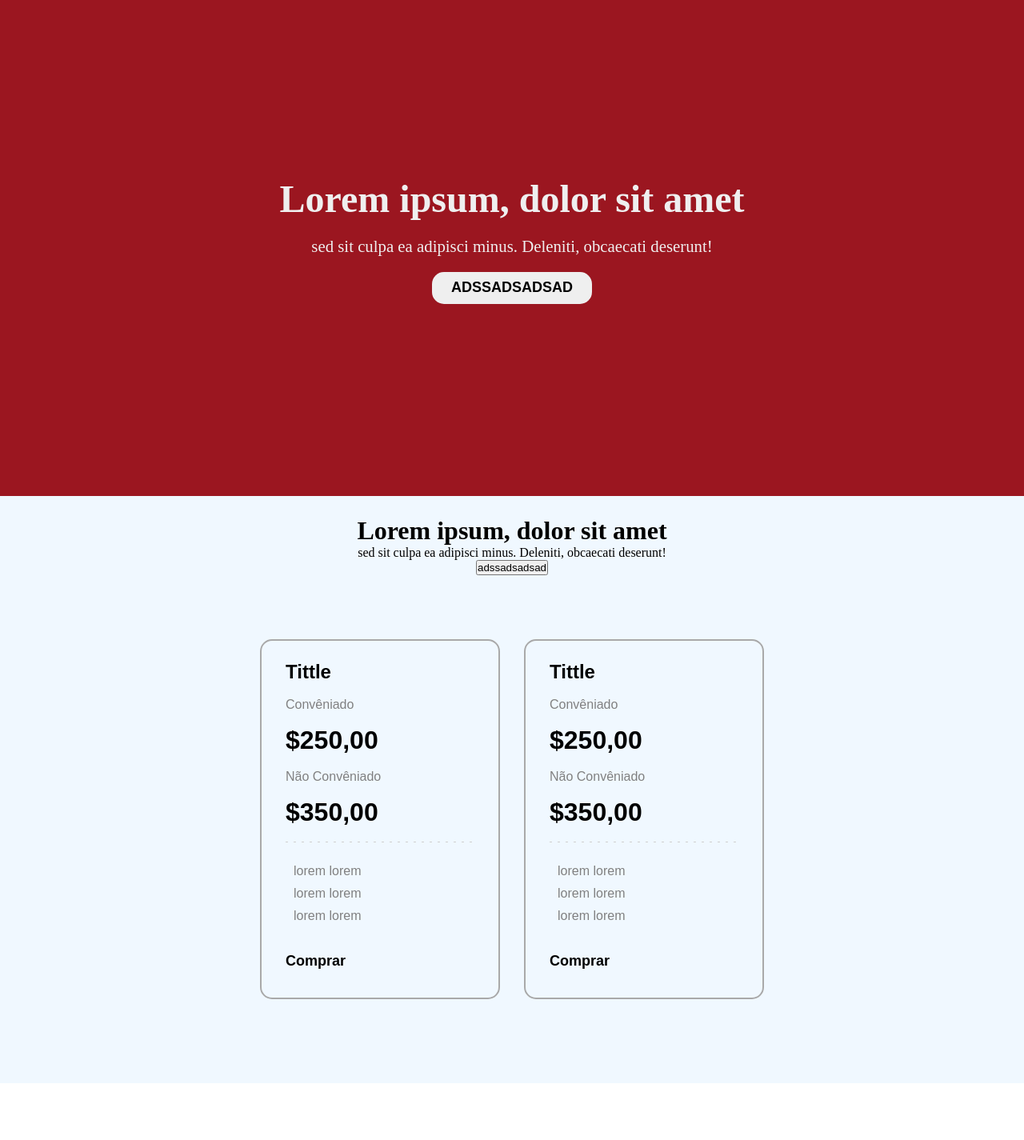
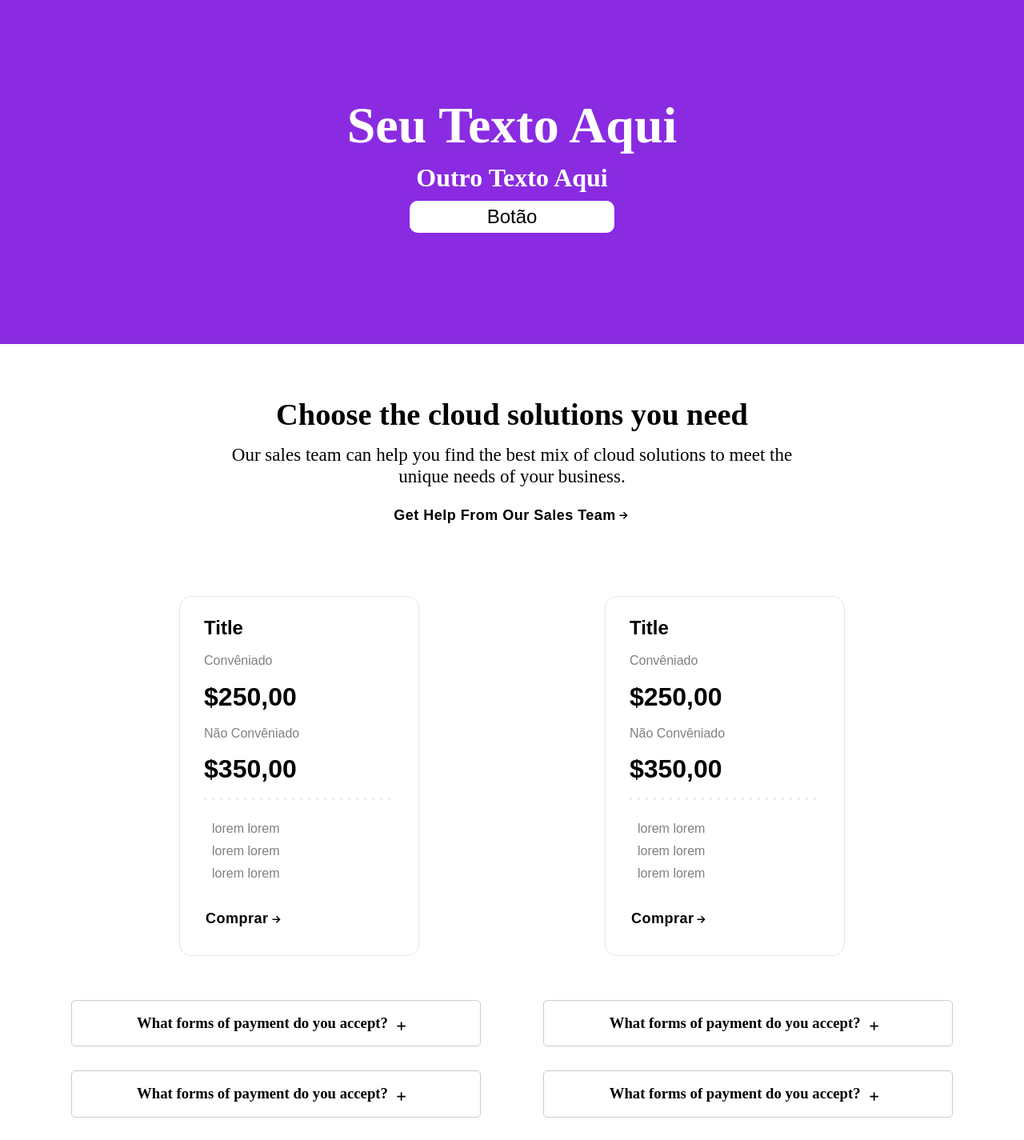
Before and after one commit to jvg21/SalesPage, a React (Vite) app: page / in a window 1280 px wide. Shown: the part 20-1445 px from the top of the page at 80% size. Before the commit the page ends 1374 px from the top, so only its background shows below. Built offline with nearby package versions, Linux system fonts and the light colour scheme.

Commit message:
newComponents

```diff
--- a/src/components/PricingPage.tsx
+++ b/src/components/PricingPage.tsx
@@ -1,102 +1,133 @@
 import styled from "styled-components";
+import { SalesPageButton } from "./presentation/salescardbutton/SalesPageButton";
 import WhiteSalesCard from "./presentation/salescard2/WhiteSalesCard";
+import QuestionCard from "./presentation/questioncard/QuestionCard";
+import CollapsibleCard from "./presentation/imagecard/ImageCard";
 
-const PricingHomeDiv = styled.div`
-
-    background-color: #9B1620;
-    color: #efefef;
-
-    height: 80vh;
-    width: 100vw;
-
+const StandartDiv = styled.div`
+    width: 100%;
+    min-width: 260px;
     display: flex;
     justify-content: center;
     align-items: center;
     flex-direction: column;
     text-align: center;
+    overflow: hidden;
+    transform: all 2s ease ;
 
-    gap: 20px 0;
+`;
 
-    h1{
-        font-size: 3rem;
-    }
+const T1 = styled.h1`
+    font-size : clamp(2.2rem, 5.5vw, 4rem);
+`;
 
-    p{
-        font-size: 1.3rem;
-    }
+const T2 = styled.h2`
+    font-size : clamp(2rem, 3vw, 2.5rem);
+    font-weight: 900;
+`;
 
-    button{
-        color: black;
+const T3 = styled.h3`
+    font-size : clamp(1.5rem, 3vw, 2rem);
+`;
 
-        width: 200px;
-        height: 40px;
+const Paragraph = styled.p`
+    font-size : clamp(1rem, 1.8vw, 1.6rem);
+`;
 
-        font-size: 18px;
-        font-weight: 600;
+const PricingPageHomeDiv = styled(StandartDiv)`
+    background-color: blueviolet;
+    color: white;
+    height: 450px;
+    padding: 10vw;
+    gap: 10px;
 
-        border: none;
-        border-radius: 15px;
+`;
+const PricingPageHomeButton = styled.button`
+    background-color: white;
+    width: 20vw;
+    height: 40px;
+    border: 0;
+    border-radius: 10px;
+    font-size : clamp(1.5rem, 1.8vw, 2rem);
+    cursor: pointer;
 
-        text-transform: uppercase;
-    }
-
-    button:hover{
+    &:hover{
         box-shadow: 0 5px 15px rgba(255, 255, 255, 0.5);
     }
 
-`;
-const PricingSecondDiv = styled.div`
-    background-color: aliceblue;
-
-    height: 100%;
-    width: 100%;
-    padding: 25px;
-
-    display: flex;
-    justify-content: center;
-    align-items: center;
-    flex-direction: column;
-    text-align: center;
+    @media screen and (max-width: 700px){
+        width: 16rem;
+    }
 
 `;
 
-const PricingCardsDiv = styled.div`
-    width: 100%;
-    height: 100%;
-    padding: 10vh;
-
-    display: flex;
-    justify-content: center;
-    align-items: center;
-    flex-wrap: wrap;
-
-    gap: 0 30px;
+const PricingPagesSecondDiv = styled(StandartDiv)`
+    /* background-color: lightcoral; */
+    height: auto;
+`;
+const PricingPageInfoDiv = styled(StandartDiv)`
+    /* background-color: aqua; */
+    width: 60vw;
+    height: 300px;
+    gap: 15px;
 
 `;
+const CardsDisplayDiv = styled(StandartDiv)`
+    /* background-color: lightgray; */
+    justify-content:space-evenly;
+    flex-direction: row;
+    flex-wrap: wrap;
+    padding: 15px;
+    gap: 10px;
+
+`;
+
+const FAQDisplayDiv = styled(StandartDiv)`
+    /* background-color: #ff0303; */
+    justify-content:space-evenly;
+    flex-direction: row;
+    flex-wrap: wrap;
+    padding: 30px;
+    gap: 10px;
+
+`;
+
+const imageUrl = "https://encrypted-tbn0.gstatic.com/images?q=tbn:ANd9GcS-W4xjGG0vhPQk4yr42TcZyTi9TRvlXI7rRc2uQ4P__g&s"
 export function PricingPage() {
-
     return (
         <>
-            <PricingHomeDiv>
-                <h1>Lorem ipsum, dolor sit amet </h1>
-                <p> sed sit culpa ea adipisci minus. Deleniti, obcaecati deserunt!</p>
-                <button>adssadsadsad</button>
-            </PricingHomeDiv>
+            <PricingPageHomeDiv>
+                <T1>Seu Texto Aqui</T1>
+                <T3>Outro Texto Aqui</T3>
+                <PricingPageHomeButton>Botão</PricingPageHomeButton>
+            </PricingPageHomeDiv>
 
-            <PricingSecondDiv>
-                <h1>Lorem ipsum, dolor sit amet </h1>
-                <p> sed sit culpa ea adipisci minus. Deleniti, obcaecati deserunt!</p>
-                <button>adssadsadsad</button>
+            <PricingPagesSecondDiv>
+                <PricingPageInfoDiv>
+                    <T2>Choose the cloud solutions you need</T2>
+                    <Paragraph>Our sales team can help you find the best mix of cloud solutions to meet the unique needs of your business.</Paragraph>
+                    <SalesPageButton url="">Get Help From Our Sales Team</SalesPageButton>
+                </PricingPageInfoDiv>
+                <CardsDisplayDiv>
 
-                <PricingCardsDiv>
-                    <WhiteSalesCard></WhiteSalesCard>
-                    <WhiteSalesCard></WhiteSalesCard>
-                </PricingCardsDiv>
-            </PricingSecondDiv>
-        </>
+                    <WhiteSalesCard />
+                    <WhiteSalesCard />
+
+                </CardsDisplayDiv>
 
 
+                <FAQDisplayDiv>
+                    <QuestionCard title="What forms of payment do you accept?" info="lorensadsaasdasd"/>
+                    <QuestionCard title="What forms of payment do you accept?" info="lorensadsaasdasd"/>
+                    <QuestionCard title="What forms of payment do you accept?" info="lorensadsaasdasd"/>
+                    <QuestionCard title="What forms of payment do you accept?" info="lorensadsaasdasd"/>
+                    <QuestionCard title="What forms of payment do you accept?" info="lorensadsaasdasd"/>
+                    <QuestionCard title="What forms of payment do you accept?" info="lorensadsaasdasd"/>
 
-    )
+                </FAQDisplayDiv>
+                <CollapsibleCard imageSrc={imageUrl} title="dsasddsa" description="lorem ipsum ramdat ramidet hui ddsf" buttonSrc='www.google.com'></CollapsibleCard>
 
+            </PricingPagesSecondDiv>
+        </>
+    );
 }
--- /dev/null
+++ b/src/components/presentation/imagecard/ImageCard.tsx
@@ -0,0 +1,55 @@
+import styled from 'styled-components';
+import { SalesPageButton } from '../salescardbutton/SalesPageButton';
+
+const CardContainer = styled.div`
+  border: 1px solid #ccc;
+  border-radius: 15px;
+  margin: 10px;
+  max-width: 300px;
+  display: flex;
+  justify-content: center;
+  align-items: center;
+  flex-direction: column;
+  button{
+    margin: 0 7px;
+  }
+`;
+
+const Image = styled.img`
+  width: 100%;
+  height: auto;
+  border-radius: 15px 15px 0px 0px;
+`;
+
+const Title = styled.h3`
+  margin: 10px 0 0;
+  text-align: center;
+
+`;
+
+const Description = styled.p`
+  overflow-x: auto;
+  width: 90%;
+  margin: 10px 0 0;
+  padding: 10px;
+  text-align: justify;
+
+`;
+
+
+function CollapsibleCard(props: { imageSrc: string, title: string, description: string, buttonSrc: string }) {
+    const { imageSrc, title, description } = props;
+
+    return (
+        <CardContainer >
+            <Image src={imageSrc} alt={title} />
+            <Title>{title}</Title>
+            <Description >
+                {description}
+            </Description>
+            <SalesPageButton url={props.buttonSrc}>Ver Mais</SalesPageButton>
+        </CardContainer>
+    );
+};
+
+export default CollapsibleCard;
--- /dev/null
+++ b/src/components/presentation/questioncard/QuestionCard.tsx
@@ -0,0 +1,66 @@
+import { useState } from "react";
+import styled from "styled-components";
+import { FaMinus } from "react-icons/fa6";
+import { FaPlus } from "react-icons/fa6";
+
+// Definindo o estilo da div
+const Card = styled.div`
+  border: 1px solid #ccc;
+  border-radius: 5px;
+  width: 40vw;
+  padding: 10px;
+  margin: 10px;
+  overflow: auto;
+
+  @media screen and (max-width:700px) {
+    width: 80vw;
+  }
+`;
+
+const Title = styled.h3`
+    display: flex;
+    justify-content: center;
+    align-items: center;
+    margin: 0;
+`;
+
+const Content = styled.div`
+  margin-top: 10px;
+  padding: 0 5px;
+  display: flex;
+  justify-content: left;
+  text-align: justify;
+
+`;
+
+const ToggleButton = styled.button`
+background-color: transparent;
+  cursor: pointer;
+  color: #000;
+  border: none;
+  padding: 5px 10px;
+  margin-top: 10px;
+`;
+
+export default function QuestionCard(props:{title:string,info:string}) {
+
+    const [isCollapsed, setIsCollapsed] = useState(true);
+
+    const toggleCollapse = () => {
+        setIsCollapsed(!isCollapsed);
+    };
+
+    return (
+        <Card>
+            <div style={{display:'inline-flex'}}>
+                <Title>{props.title}</Title>
+                <ToggleButton onClick={toggleCollapse}>
+                    {isCollapsed ? <FaPlus /> : <FaMinus />}
+                </ToggleButton>
+            </div>
+            <Content style={{ display: isCollapsed ? 'none' : 'block' }}>
+                <p>{props.info}</p>
+            </Content>
+        </Card>
+    );
+};
--- a/src/components/presentation/salescard2/WhiteSalesCard.tsx
+++ b/src/components/presentation/salescard2/WhiteSalesCard.tsx
@@ -1,4 +1,5 @@
 import styled from "styled-components";
+import { SalesPageButton } from "../salescardbutton/SalesPageButton";
 
 const SalesCard = styled.div`
 
@@ -11,10 +12,16 @@ const SalesCard = styled.div`
   text-align: left;
   flex-direction: column;
 
-  border: 2px solid darkgray;
+  border: 1px solid #afafaf4f;
   border-radius: 15px;
 
   font-family: Monserat,sans-serif;
+
+  margin: 0px 1vw;
+
+  &:hover{
+    border-color: darkgrey;
+  }
 
   li{
     margin: 10px;
@@ -30,30 +37,11 @@ const SalesCard = styled.div`
 
   p,li{
     color: gray;
-
     font-size: 16px;
   }
 
-  button{
-    color: #000;
-    background-color: transparent;
-
-    font-weight: 700;
-    font-size: 18px;
-
-    height: 40px;
-
-    display: flex;
-    align-items: center;
-    justify-content: left;
-    border: 0px;
-
-    cursor: pointer;
-
-  }
-  button:hover{
-    text-decoration: underline;
-
+  @media screen and (max-width: 400px){
+    width: 90vw;
   }
 `;
 
@@ -62,7 +50,7 @@ export default function WhiteSalesCard() {
   return (
     <>
     <SalesCard>
-      <h2>Tittle</h2>
+      <h2>Title</h2>
       <p>Convêniado</p>
       <h1>$250,00</h1>
       <p>Não Convêniado</p>
@@ -74,7 +62,7 @@ export default function WhiteSalesCard() {
         <li>lorem lorem</li>
         <li>lorem lorem</li>
       </ul>
-      <button>Comprar</button>
+      <SalesPageButton url="">Comprar</SalesPageButton>
     </SalesCard>
     </>
   );
--- /dev/null
+++ b/src/components/presentation/salescardbutton/SalesPageButton.tsx
@@ -0,0 +1,61 @@
+import styled from "styled-components";
+import { GrFormNextLink } from "react-icons/gr";
+const SalesButton = styled.button`
+    background-color: transparent;
+    height: 40px;
+    display: flex;
+    align-items: center;
+    justify-content: left;
+    border: 0px;
+    cursor: pointer;
+
+    a{
+        color: #000;
+        position: relative;
+        padding: 0 2px;
+        display: inline-flex;
+        align-items: center;
+        text-align: left;
+        font-size: 18px;
+        font-weight: 600;
+        letter-spacing: 0.5px;
+        text-decoration: none;
+    }
+    a:after{
+        background-color: #000;
+        position: absolute;
+        left: 0;
+        bottom: 0px;
+        height: 1.5px;
+        width: 0;
+        content: "";
+        transition: 0.3s;
+    }
+    a:hover{
+        color: #000;
+
+        span{
+            font-size: 22px;
+        }
+    }
+    a:hover:after{
+        width: 100%;
+    }
+
+    span{
+        display: flex;
+    }
+
+`;
+
+export function SalesPageButton(props: { children: string,url:string }) {
+    return (
+        // <a href={props.url} target="_blanck">
+        <SalesButton >
+            <a target="_blanck" href={props.url}>
+                {props.children}
+                <span><GrFormNextLink /></span>
+            </a>
+        </SalesButton>
+    )
+}
```
Also changed, not shown: src/components/images.png (added).
